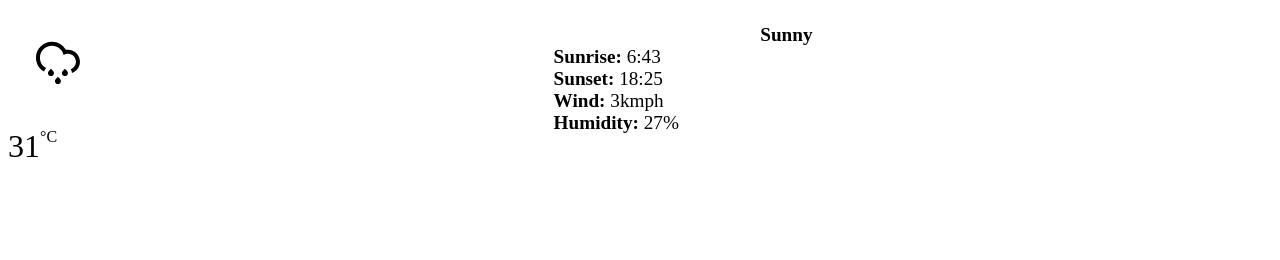
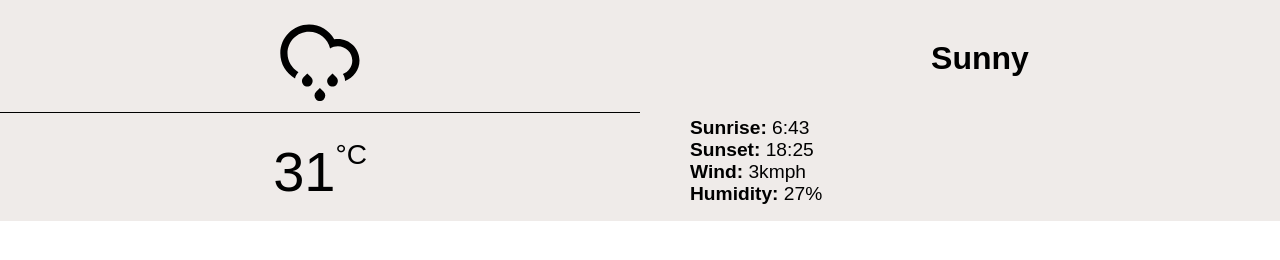
Before and after one commit to sohamkamani/weather_app, a plain HTML site: page middle_details.html in a window 1280 px wide. Drawn offline with Linux system fonts and the light colour scheme.

Commit message:
done with middle layout

```diff
--- a/css/middle_details_style.css
+++ b/css/middle_details_style.css
@@ -1,32 +1,56 @@
-.middle-info{
-  position: relative;
+*{
+  box-sizing:border-box;
 }
 
-.graphic-section{
-  float: left;
-  width: 40%;
+.middle-info{
+  overflow: hidden;
+  background: #EFEBE9;
 }
 
-.info-section{
+.middle-info >div{
+  margin: 0px;
+  padding: 0px;
+  width:50%;
   float: left;
-  width:40%;
 }
+
+
 
 .info-section li{
   list-style-type: none;
   font-size: 1.2em;
+  margin-left: 10px;
 }
 
-.weather-info{
+li.weather-info{
+  margin: 40px 0px;
   text-align: center;
-  font-size: 1.4em;
+  font-size: 2em;
 }
 
 .temperature{
-  font-size: 2em;
+  font-size: 3.5em;
 }
 
 .temperature-unit{
-  font-size: 1em;
+  font-size: 1.75em;
   vertical-align: top;
 }
+
+.weather-icon{
+  text-align: center;
+  width: 100%;
+  border-bottom: 1px solid black;
+  padding: -20px;
+}
+
+.weather-icon img{
+  height: 180px;
+    margin: -36px;
+    width: 180px;
+}
+
+.big-temperature{
+  text-align: center;
+  margin-top: 26px;
+}
--- a/middle_details.html
+++ b/middle_details.html
@@ -4,17 +4,20 @@
 <head>
     <title></title>
     <meta charset="utf-8">
+    <link rel="stylesheet" type="text/css" href="css/normalize.css">
     <link rel="stylesheet" type="text/css" href="css/middle_details_style.css">
 </head>
 
 <body>
 
-    <section class="middle-info">
+    <div class="middle-info">
 
-        <div class="graphic-section">
-            <img src="SVG/Cloud-Drizzle-Alt.svg" alt="sorry">
-            <p><span class="temperature">31</span><span class="temperature-unit">&#176;C</span>
-            </p>
+        <div >
+            <div class="weather-icon">
+                <img src="SVG/Cloud-Drizzle-Alt.svg" alt="sorry">
+            </div>
+            <div class="big-temperature"><span class="temperature">31</span><span class="temperature-unit">&#176;C</span>
+            </div>
         </div>
         <div class="info-section">
             <ul>
@@ -30,7 +33,7 @@
                 </li>
             </ul>
         </div>
-    </section>
+    </div>
 
 </body>
 
```
